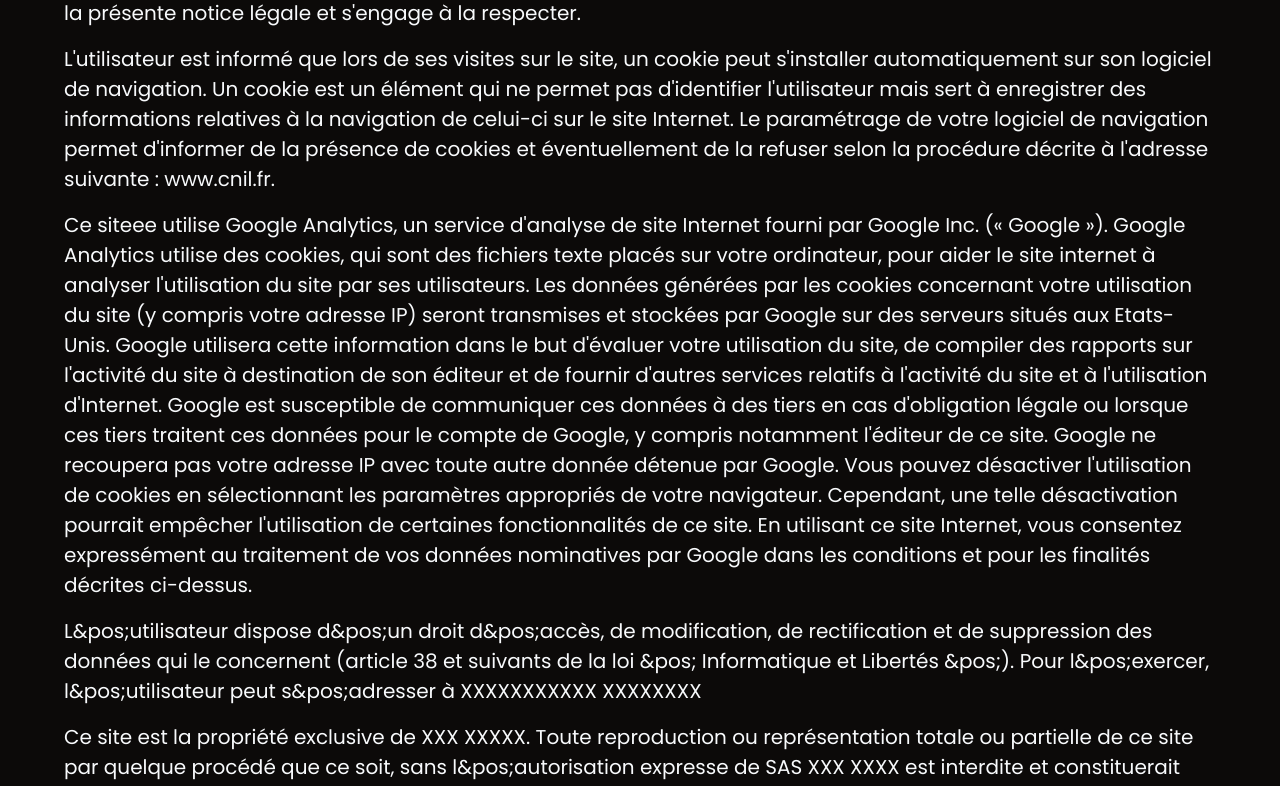
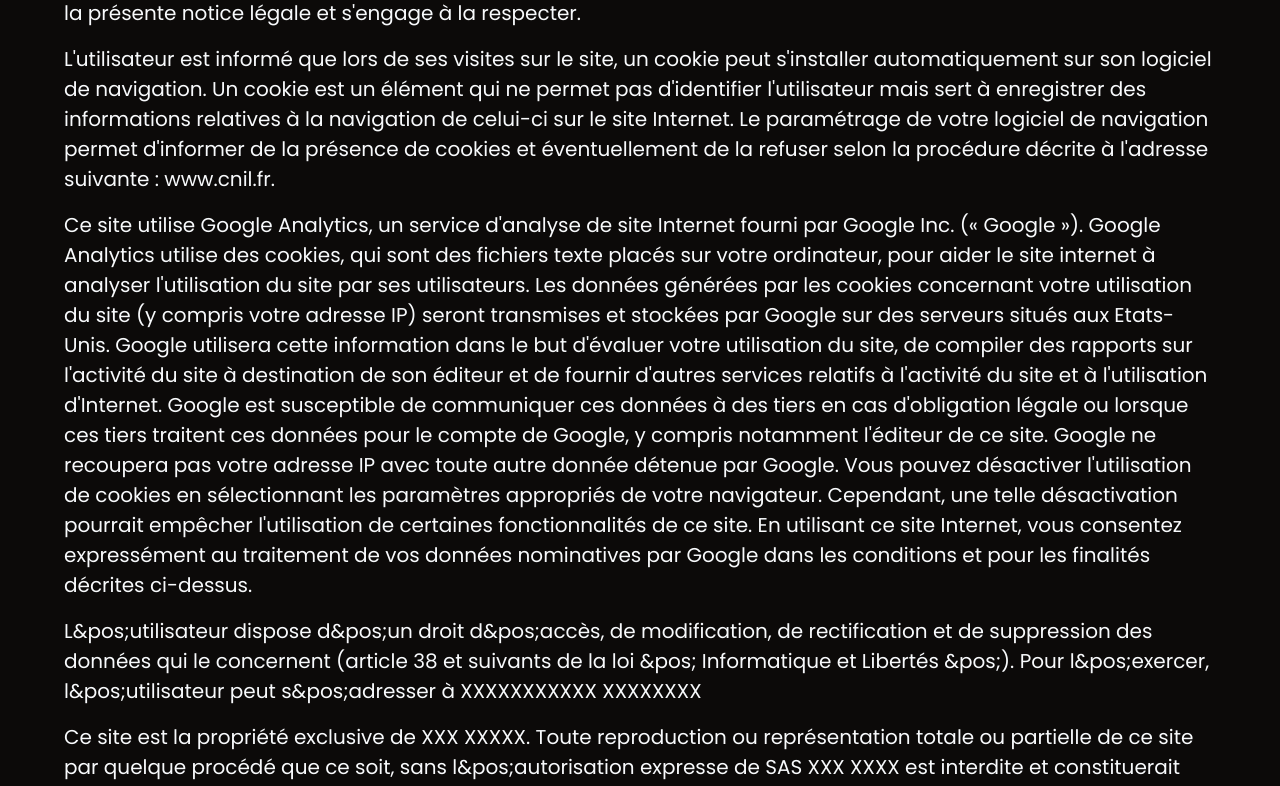
Before and after one commit to SebastienLaurentt/Escape-Game, a Next.js app: page /mentions in a window 1280 px wide. Shown: the part 598-1384 px from the top of the page. Built offline with nearby package versions, Linux system fonts and the light colour scheme.

Commit message:
update mentions

```diff
--- a/app/(root)/mentions/page.tsx
+++ b/app/(root)/mentions/page.tsx
@@ -38,7 +38,7 @@ const Mentions = () => {
             www.cnil.fr.
           </p>
           <p>
-            Ce siteee utilise Google Analytics, un service d&apos;analyse de site
+            Ce site utilise Google Analytics, un service d&apos;analyse de site
             Internet fourni par Google Inc. (« Google »). Google Analytics
             utilise des cookies, qui sont des fichiers texte placés sur votre
             ordinateur, pour aider le site internet à analyser
```
